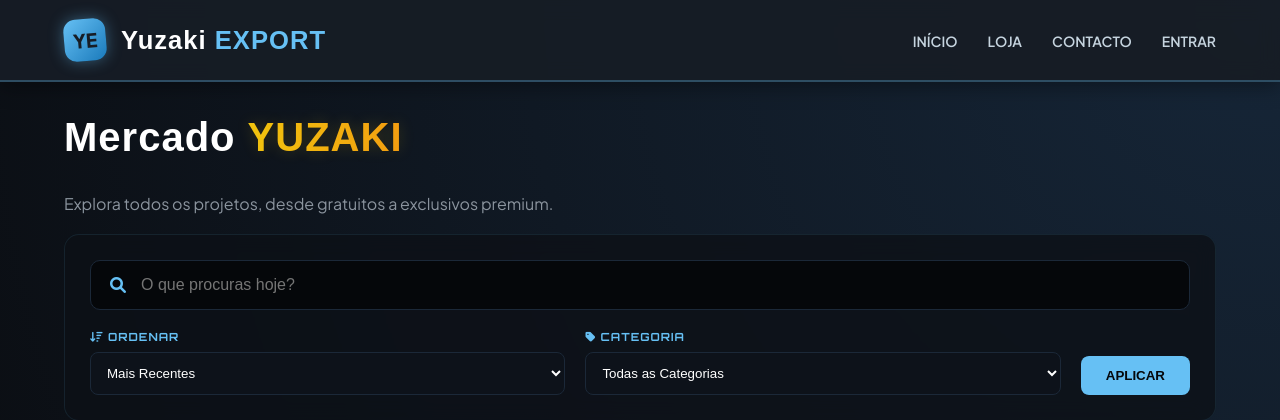
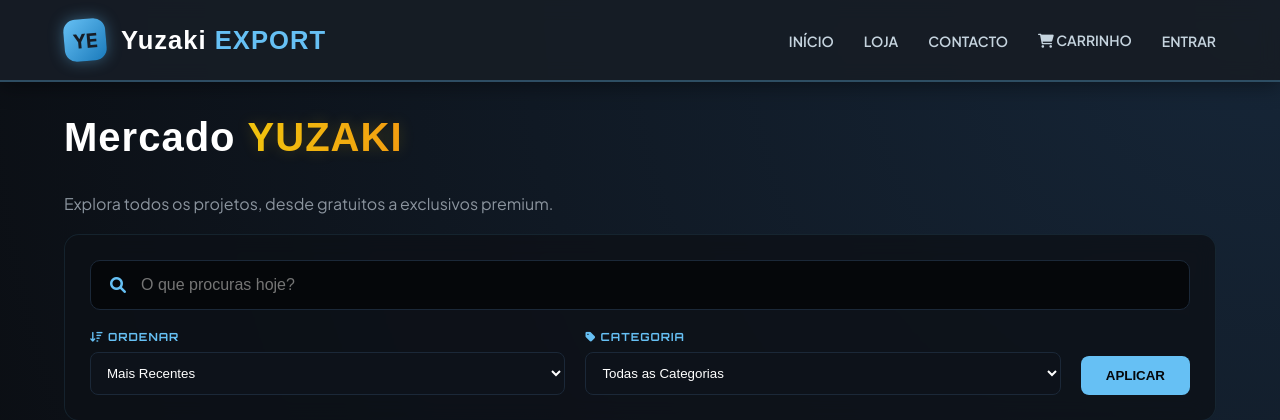
Before and after one commit to legalyuzakiexport-debug/Yuzaki-Export-Web, a Flask app: page /loja in a window 1280 px wide. Shown: the top 420 px of the page. Run offline with Flask 3, Linux system fonts and the light colour scheme; data that the repository does not hold is empty.

```diff
--- a/templates/loja.html
+++ b/templates/loja.html
@@ -25,6 +25,9 @@
         <li><a href="{{ url_for('Index') }}">Início</a></li>
         <li><a href="{{ url_for('Loja') }}" class="active">Loja</a></li>
         <li><a href="{{ url_for('Contacto') }}">Contacto</a></li>
+        <a href="{{ url_for('VerCarrinho') }}">
+            <i class="fas fa-shopping-cart"></i> Carrinho
+        </a>
 
         {% if session.get('user_id') %}
             <li class="dropdown">
@@ -55,9 +58,6 @@
         <div class="divider"></div>
         <a href="{{ url_for('Biblioteca') }}"><i class="fas fa-book"></i> Biblioteca</a>
         <a href="{{ url_for('Perfil') }}"><i class="fas fa-user-cog"></i> Perfil</a>
-        <a href="{{ url_for('VerCarrinho') }}">
-            <i class="fas fa-shopping-cart"></i> Carrinho
-        </a>
 
         {% if session.get('user_email') == ADMIN_EMAIL %}
             <div class="divider"></div>
```
